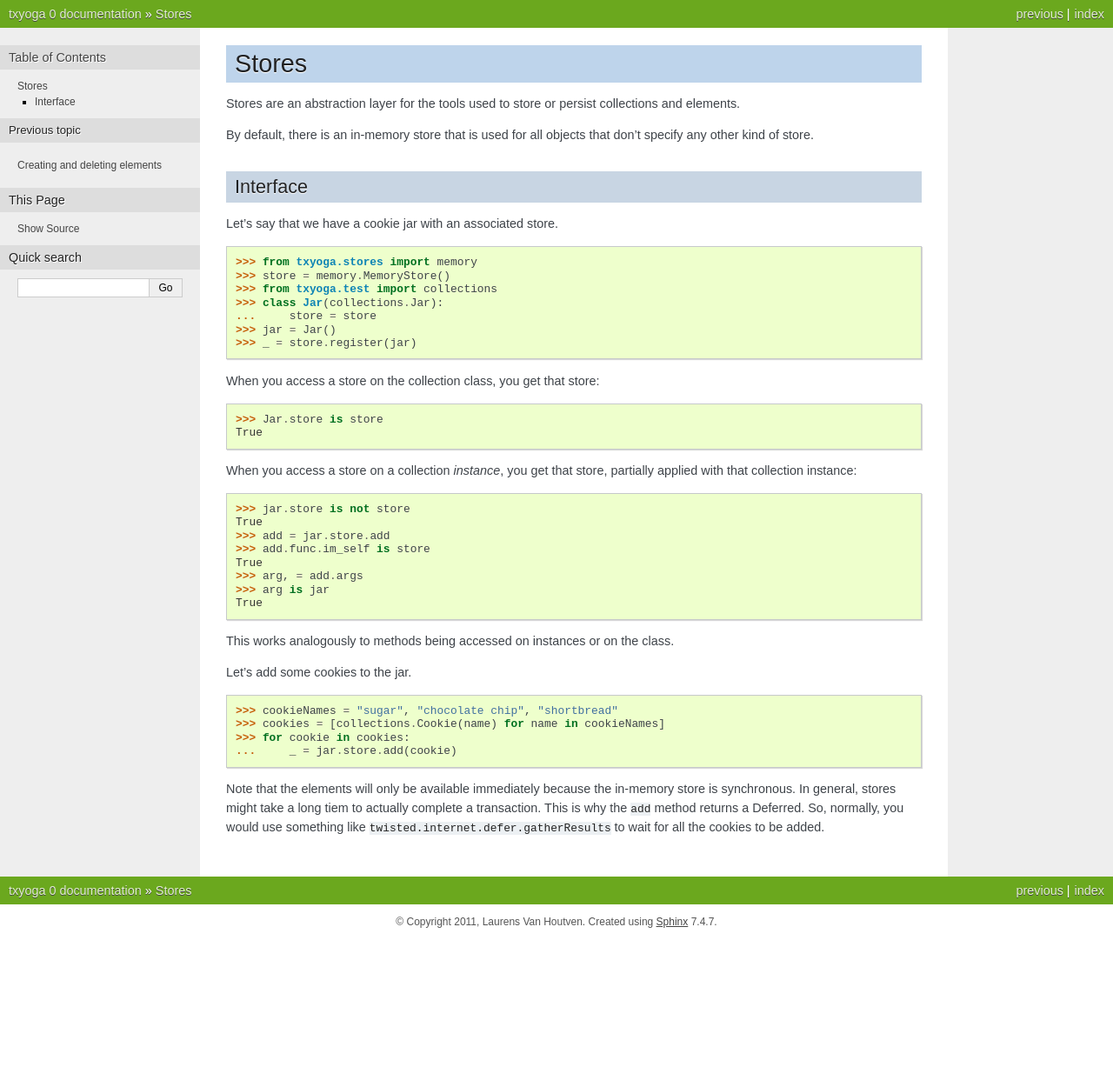
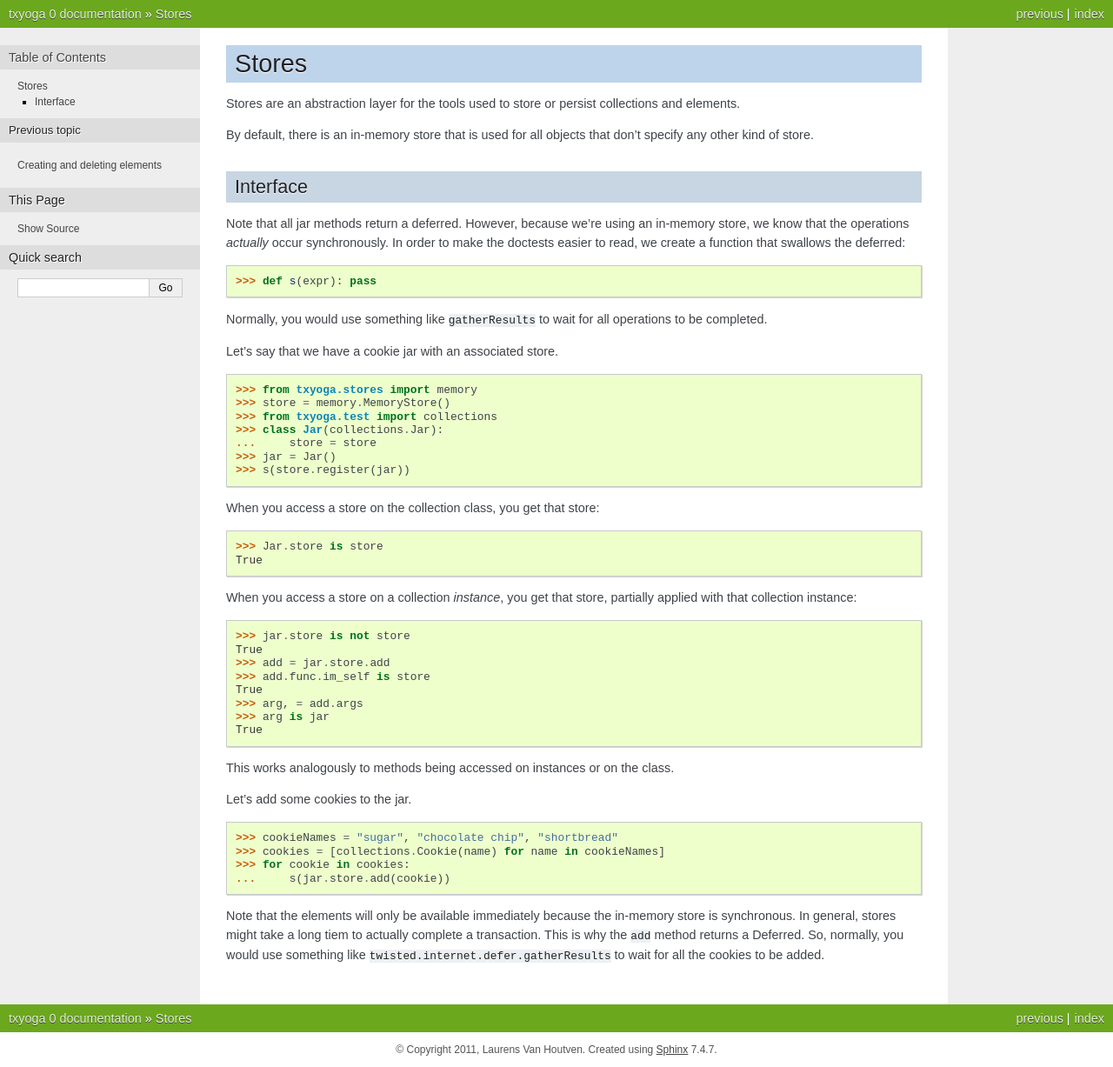
Before and after one commit to lvh/txyoga, a Sphinx documentation site: the page built from docs/stores/index.rst, in a window 1280 px wide. Shown: the whole page at 87% size. Built offline with Sphinx 7.4.7, drawn with Linux system fonts in a browser that asks for light colours; before the commit the page ends 1080 px from its top, so only the background shows below that.

Commit message:
Improve documentation

```diff
--- a/docs/stores/index.rst
+++ b/docs/stores/index.rst
@@ -11,6 +11,18 @@ that don't specify any other kind of store.
 Interface
 =========
 
+Note that all jar methods return a deferred. However, because we're
+using an in-memory store, we know that the operations *actually* occur
+synchronously. In order to make the doctests easier to read, we create
+a function that swallows the deferred:
+
+.. doctest::
+
+    >>> def s(expr): pass
+
+Normally, you would use something like ``gatherResults`` to wait for
+all operations to be completed.
+
 Let's say that we have a cookie jar with an associated store.
 
 .. doctest::
@@ -21,7 +33,7 @@ Let's say that we have a cookie jar with an associated store.
     >>> class Jar(collections.Jar):
     ...     store = store
     >>> jar = Jar()
-    >>> _ = store.register(jar)
+    >>> s(store.register(jar))
 
 When you access a store on the collection class, you get that store:
 
@@ -52,7 +64,7 @@ Let's add some cookies to the jar.
     >>> cookieNames = "sugar", "chocolate chip", "shortbread"
     >>> cookies = [collections.Cookie(name) for name in cookieNames]
     >>> for cookie in cookies:
-    ...     _ = jar.store.add(cookie)
+    ...     s(jar.store.add(cookie))
 
 Note that the elements will only be available immediately because the
 in-memory store is synchronous. In general, stores might take a long
```
